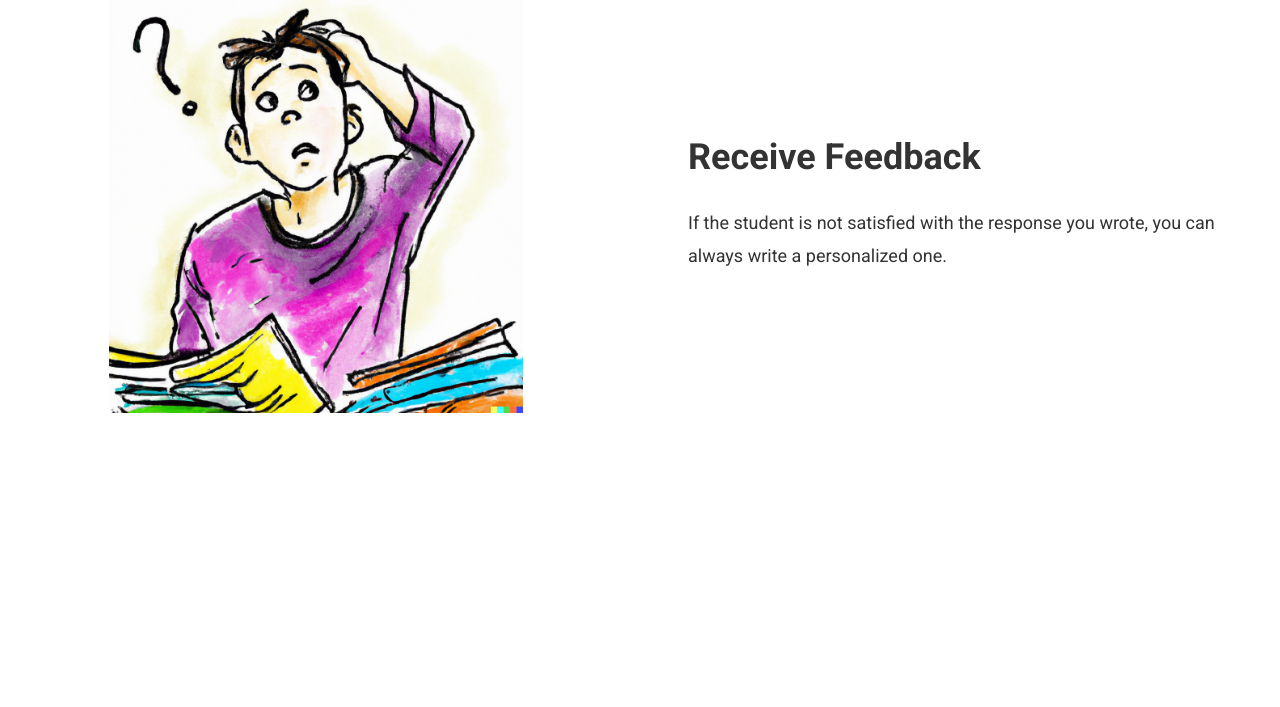
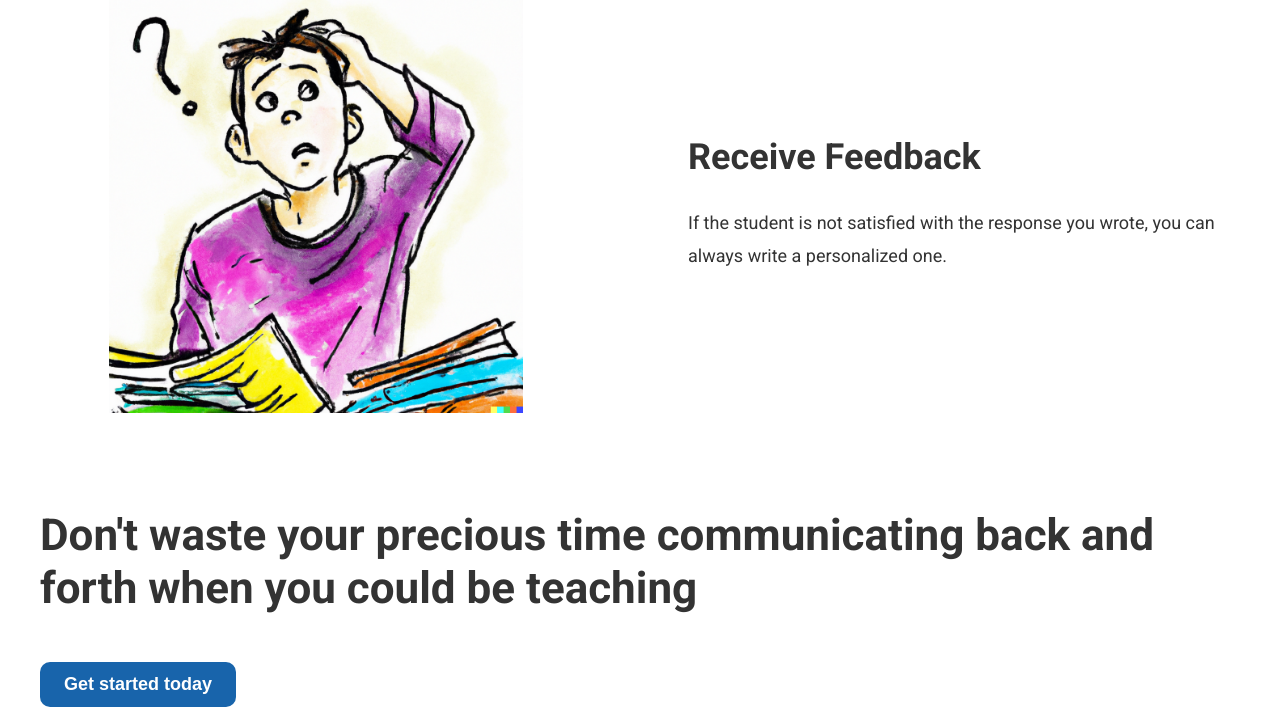
Before and after one commit to AV2001/instant-inbox, a Flask app: page / in a window 1280 px wide. Shown: the part 2062-2769 px from the top of the page. Before the commit the page ends 2475 px from the top, so only its background shows below. Run offline with Flask 2, Linux system fonts and the light colour scheme.

Commit message:
add content for cta section

```diff
--- a/templates/index.html
+++ b/templates/index.html
@@ -136,6 +136,17 @@
                     </div>
                 </div>
             </section>
+
+            <!-- CTA SECTION -->
+            <section class="section-cta">
+                <div class="container cta--container">
+                    <h2 class="heading-secondary cta--heading">
+                        Don't waste your precious time communicating back and
+                        forth when you could be teaching
+                    </h2>
+                    <button class="btn btn--cta">Get started today</button>
+                </div>
+            </section>
         </main>
     </body>
 </html>
```
